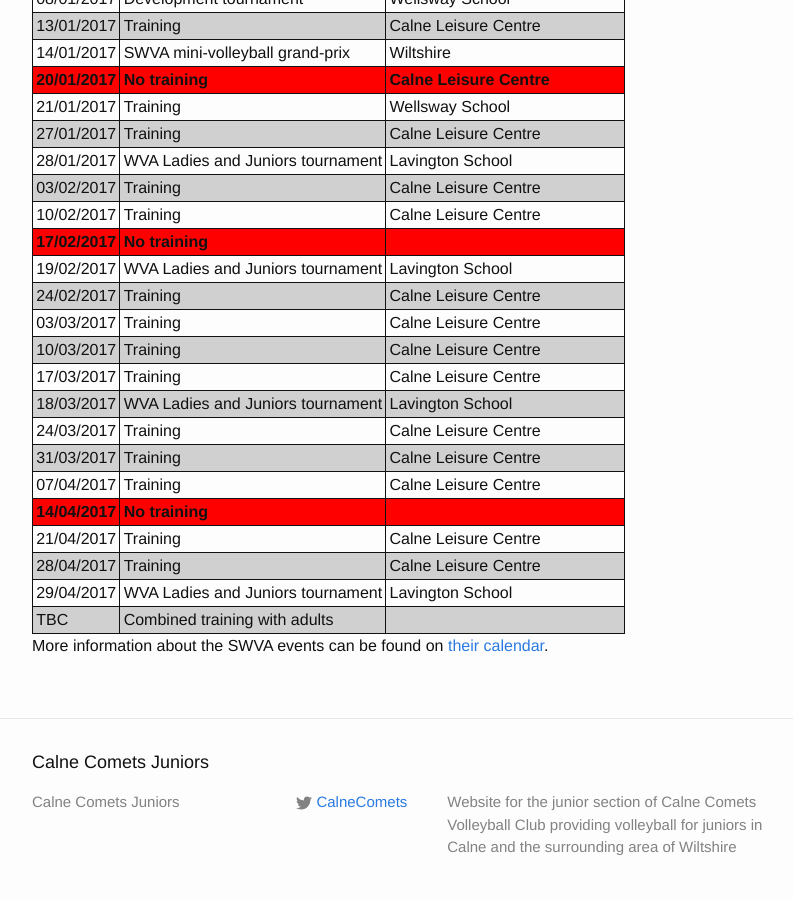
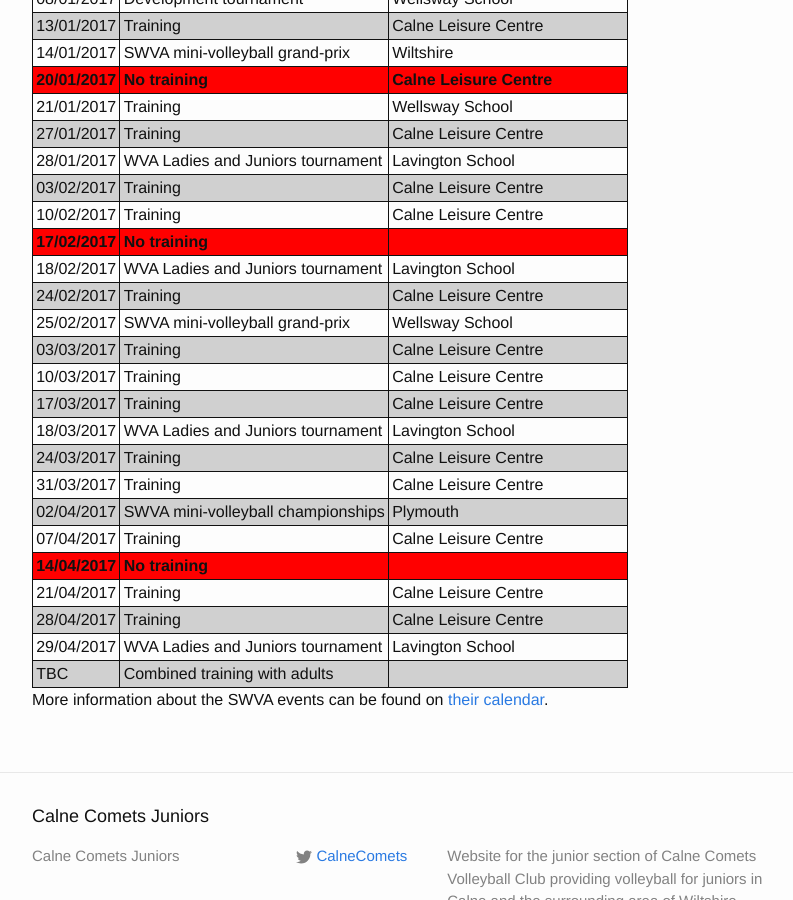
Before and after one commit to CalneComets/WebJuniors, a Jekyll site: the page built from calendar.md, in a window 1280 px wide and 900 px high, scrolled down 1015 px. Shown: the whole window, without its empty margins (238-1031 px from the left). Built offline with Jekyll 4.4.1, drawn with Linux system fonts in a browser that asks for light colours.

Commit message:
Calendar updates

```diff
--- a/calendar.md
+++ b/calendar.md
@@ -47,14 +47,16 @@
 <tr><td>03/02/2017</td><td>Training</td><td>Calne Leisure Centre</td></tr>
 <tr><td>10/02/2017</td><td>Training</td><td>Calne Leisure Centre</td></tr>
 <tr class="warn"><td>17/02/2017</td><td>No training</td><td>&nbsp;</td></tr>
-<tr><td>19/02/2017</td><td>WVA Ladies and Juniors tournament</td><td>Lavington School</td></tr>
+<tr><td>18/02/2017</td><td>WVA Ladies and Juniors tournament</td><td>Lavington School</td></tr>
 <tr><td>24/02/2017</td><td>Training</td><td>Calne Leisure Centre</td></tr>
+<tr><td>25/02/2017</td><td>SWVA mini-volleyball grand-prix</td><td>Wellsway School</td></tr>
 <tr><td>03/03/2017</td><td>Training</td><td>Calne Leisure Centre</td></tr>
 <tr><td>10/03/2017</td><td>Training</td><td>Calne Leisure Centre</td></tr>
 <tr><td>17/03/2017</td><td>Training</td><td>Calne Leisure Centre</td></tr>
 <tr><td>18/03/2017</td><td>WVA Ladies and Juniors tournament</td><td>Lavington School</td></tr>
 <tr><td>24/03/2017</td><td>Training</td><td>Calne Leisure Centre</td></tr>
 <tr><td>31/03/2017</td><td>Training</td><td>Calne Leisure Centre</td></tr>
+<tr><td>02/04/2017</td><td>SWVA mini-volleyball championships</td><td>Plymouth</td></tr>
 <tr><td>07/04/2017</td><td>Training</td><td>Calne Leisure Centre</td></tr>
 <tr class="warn"><td>14/04/2017</td><td>No training</td><td>&nbsp;</td></tr>
 <tr><td>21/04/2017</td><td>Training</td><td>Calne Leisure Centre</td></tr>
```
